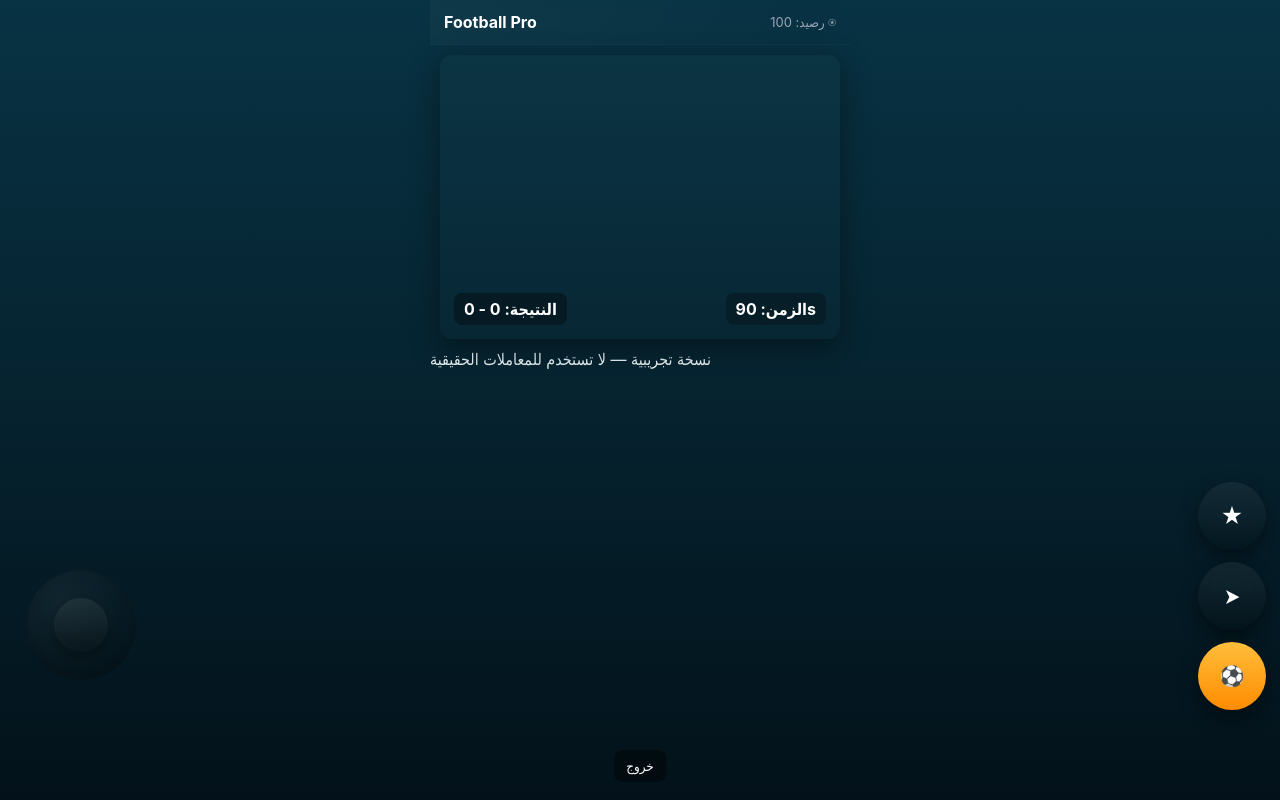
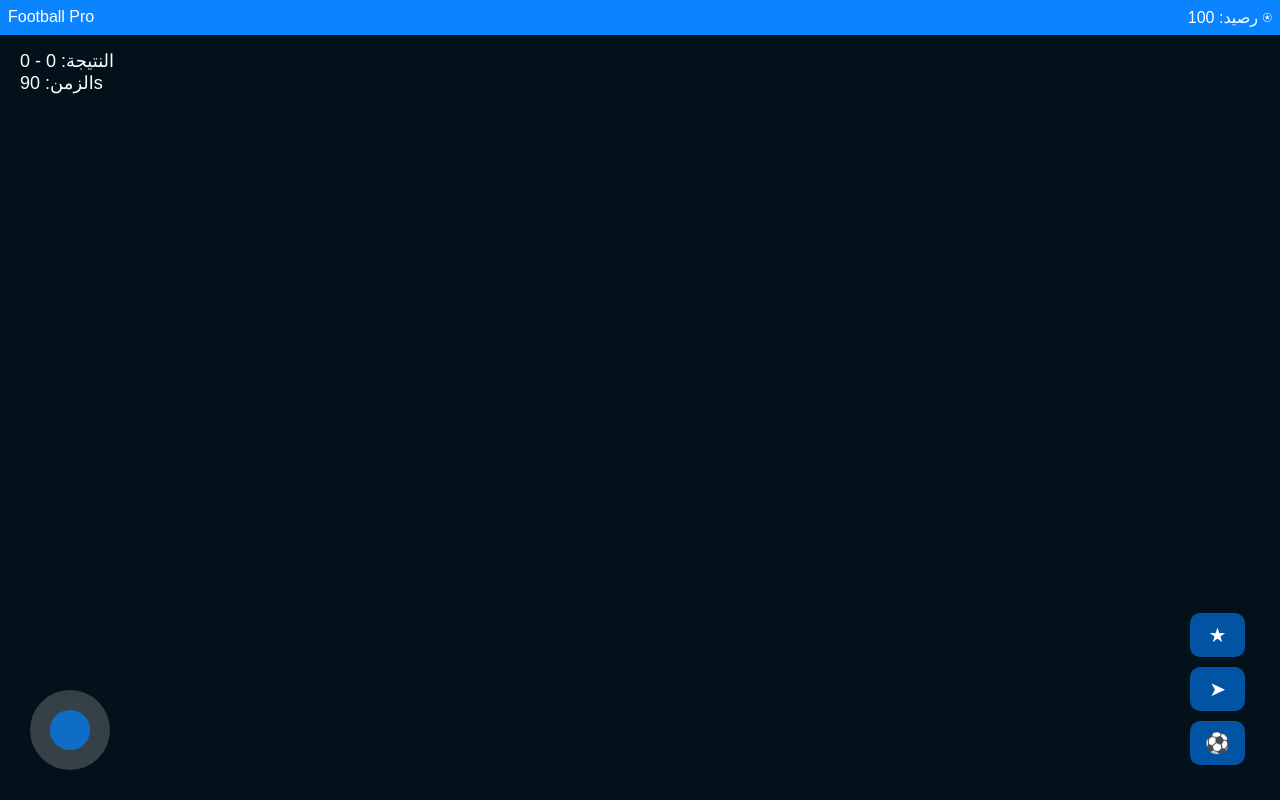
Before and after one commit to oussamamcbh21/football-game, a plain HTML site: page index.html in a window 1280 px wide. Both pictures are taken after a click on the button "ابدأ مباراة (أوفلاين)". Drawn offline with Linux system fonts and the light colour scheme.

Commit message:
Update style.css

```diff
--- a/style.css
+++ b/style.css
@@ -1,47 +1,17 @@
-
-:root{--bg:#08121a;--panel:#0f1720;--accent:#1fb954;--muted:#9aa6b2;--glass: rgba(255,255,255,0.06)}
-*{box-sizing:border-box;font-family:Inter, Tahoma, Arial, sans-serif}
-html,body{height:100%;margin:0;background:linear-gradient(180deg,#083344,#03121a);color:#e9f2f3}
-.mobile{height:100vh;display:flex;flex-direction:column}
-#app{max-width:420px;margin:0 auto;height:100vh;display:flex;flex-direction:column}
-.topbar{display:flex;justify-content:space-between;padding:12px 14px;background:linear-gradient(90deg, rgba(255,255,255,0.03), transparent);backdrop-filter:blur(6px);align-items:center;border-bottom:1px solid rgba(255,255,255,0.03)}
-.brand{font-weight:700;color:#fff}
-.status{font-size:13px;color:var(--muted)}
-
-/* panels */
-.panel{padding:12px;margin:10px;background:linear-gradient(180deg, rgba(255,255,255,0.02), rgba(255,255,255,0.01));border-radius:12px;box-shadow:0 8px 30px rgba(0,0,0,0.4)}
-.hidden{display:none}
-.btn{display:block;width:100%;padding:12px;border-radius:10px;border:0;background:rgba(255,255,255,0.04);color:#fff;margin-top:8px;font-weight:600}
-.btn.primary{background:linear-gradient(90deg,var(--accent),#0b9ad6);box-shadow:0 8px 20px rgba(31,185,84,0.12)}
-.btn.secondary{background:transparent;border:1px solid rgba(255,255,255,0.06)}
-
-/* game area */
-#gameArea{position:relative;padding:6px}
-#viewport{overflow:hidden;border-radius:10px;border:1px solid rgba(255,255,255,0.03);background:linear-gradient(180deg,#1f5f2c,#14451b);display:flex;justify-content:center}
-canvas{width:100%;height:auto;display:block;}
-
-/* HUD */
-#hud{display:flex;justify-content:space-between;align-items:center;padding:8px;margin-top:6px;color:#fff;font-weight:700}
-.score{background:rgba(0,0,0,0.35);padding:6px 10px;border-radius:8px}
-.timer{background:rgba(0,0,0,0.25);padding:6px 10px;border-radius:8px}
-
-/* joystick */
-#joystickContainer{position:fixed;left:16px;bottom:110px;width:130px;height:130px;display:flex;align-items:center;justify-content:center;z-index:40}
-#joystickBase{width:110px;height:110px;border-radius:50%;background:radial-gradient(circle at 30% 30%, rgba(255,255,255,0.06), rgba(0,0,0,0.12));box-shadow:inset 0 -8px 20px rgba(0,0,0,0.25);display:flex;align-items:center;justify-content:center;opacity:0.95}
-#joystickKnob{width:54px;height:54px;border-radius:50%;background:linear-gradient(180deg,#ffffff11,#00000044);box-shadow:0 6px 18px rgba(0,0,0,0.45), inset 0 -4px 6px rgba(255,255,255,0.02)}
-
-/* action buttons like FIFA Mobile */
-#actions{position:fixed;right:14px;bottom:90px;display:flex;flex-direction:column;gap:12px;z-index:45}
-.action-btn{width:68px;height:68px;border-radius:50%;border:0;background:linear-gradient(180deg, rgba(255,255,255,0.06), rgba(0,0,0,0.18));box-shadow:0 8px 20px rgba(0,0,0,0.45);color:#fff;font-size:22px;font-weight:700;display:flex;align-items:center;justify-content:center;backdrop-filter:blur(6px)}
-.action-btn.shoot{background:linear-gradient(180deg,#ffbe3b,#ff8b00);color:#111;font-size:20px}
-
-
-/* small */
-.small{position:fixed;left:50%;transform:translateX(-50%);bottom:18px;padding:8px 12px;border-radius:8px;background:rgba(0,0,0,0.4);color:#fff;border:0;z-index:50}
-
-/* wallet */
-.wallet-card{display:flex;justify-content:space-between;align-items:center;padding:12px;background:linear-gradient(90deg,#082f12,#074a1b);border-radius:10px;color:#fff;font-weight:700;margin-bottom:12px}
-.logs{max-height:160px;overflow:auto;background:rgba(255,255,255,0.02);padding:8px;border-radius:8px;margin-top:10px;font-size:13px;color:var(--muted)}
-
-/* responsive tweak */
-@media (min-width:420px){ #app{width:420px} }
+body, html {margin:0;padding:0;width:100%;height:100%;overflow:hidden;font-family:sans-serif;background:#03121a;color:white;}
+#app {display:flex;flex-direction:column;height:100vh;}
+.topbar, .bottombar {padding:8px;background:#0b84ff;text-align:center;}
+.topbar {display:flex;justify-content:space-between;}
+.panel {padding:10px;height:calc(100vh - 50px);overflow:auto;}
+.hidden {display:none;}
+.btn {display:block;margin:5px;padding:10px 15px;border:none;border-radius:8px;background:#0b84ff;color:white;font-size:16px;}
+.primary{background:#0b84ff;}
+.secondary{background:#888;}
+#wallet .wallet-card{background:#123456;padding:10px;border-radius:10px;margin-bottom:10px;}
+#gameCanvas{display:block;width:100vw;height:100vh;background:#03121a;}
+#hud{position:absolute;top:50px;left:20px;font-size:18px;}
+#joystickContainer{position:absolute;bottom:30px;left:30px;}
+#joystickBase{width:80px;height:80px;background:rgba(255,255,255,0.2);border-radius:50%;position:relative;}
+#joystickKnob{width:40px;height:40px;background:rgba(0,128,255,0.7);border-radius:50%;position:absolute;top:20px;left:20px;}
+#actions{position:absolute;bottom:30px;right:30px;display:flex;flex-direction:column;}
+.action-btn{margin:5px;padding:10px 15px;border-radius:10px;font-size:20px;background:rgba(0,128,255,0.6);color:white;border:none;}
```
